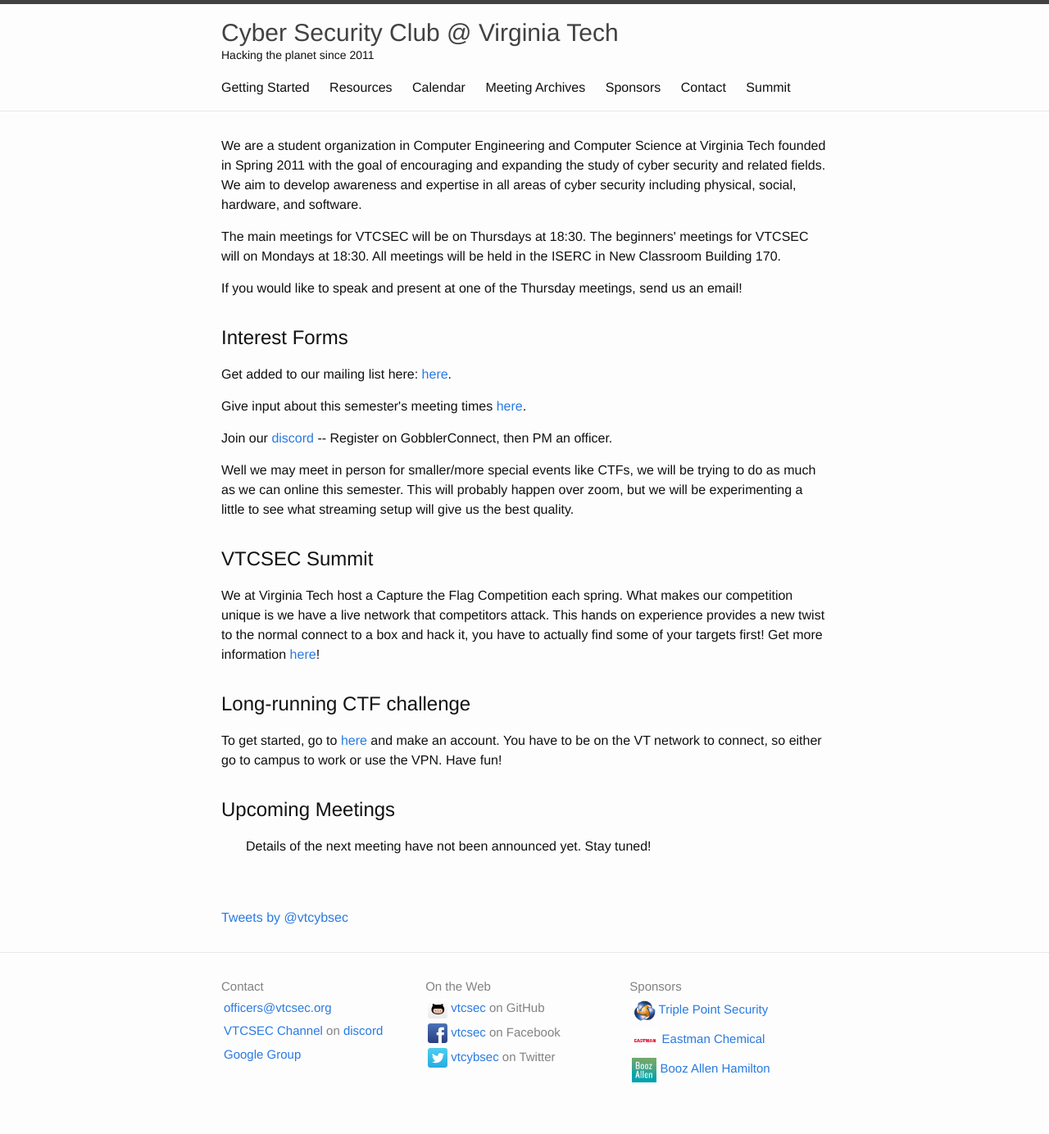
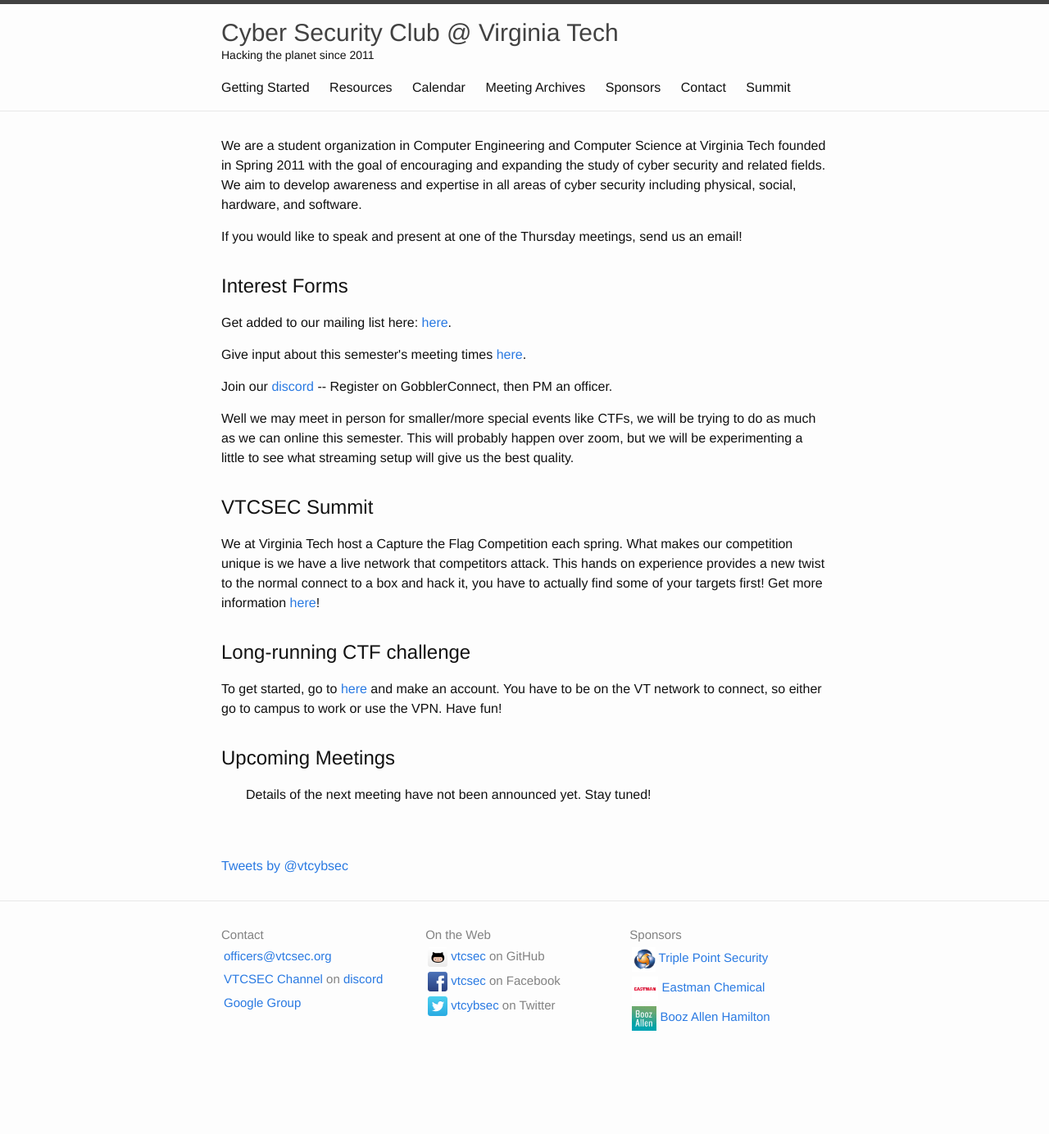
Before and after one commit to VTCSec/vtcsec.org, a Jekyll site: the page built from index.html, in a window 1280 px wide. Shown: the whole page at 82% size. Built offline with Jekyll 4.4.1, drawn with Linux system fonts in a browser that asks for light colours; comment, search, counter and statistics services are not loaded; after the commit the page ends 1321 px from its top, so only the background shows below that.

Commit message:
Removed old meeting time info on homepage

```diff
--- a/index.html
+++ b/index.html
@@ -14,9 +14,6 @@ social, hardware, and software.</p>
 {% comment %}
   TODO: Make this dynamic from per-semester data we already have.
 {% endcomment %}
-<p>The main meetings for VTCSEC will be on Thursdays at 18:30.
-The beginners' meetings for VTCSEC will on Mondays at 18:30. All meetings will be held in the ISERC in New Classroom Building 170.
-  </p>
 
   <p>
   If you would like to speak and present at one of the Thursday meetings, send us an email!
```
